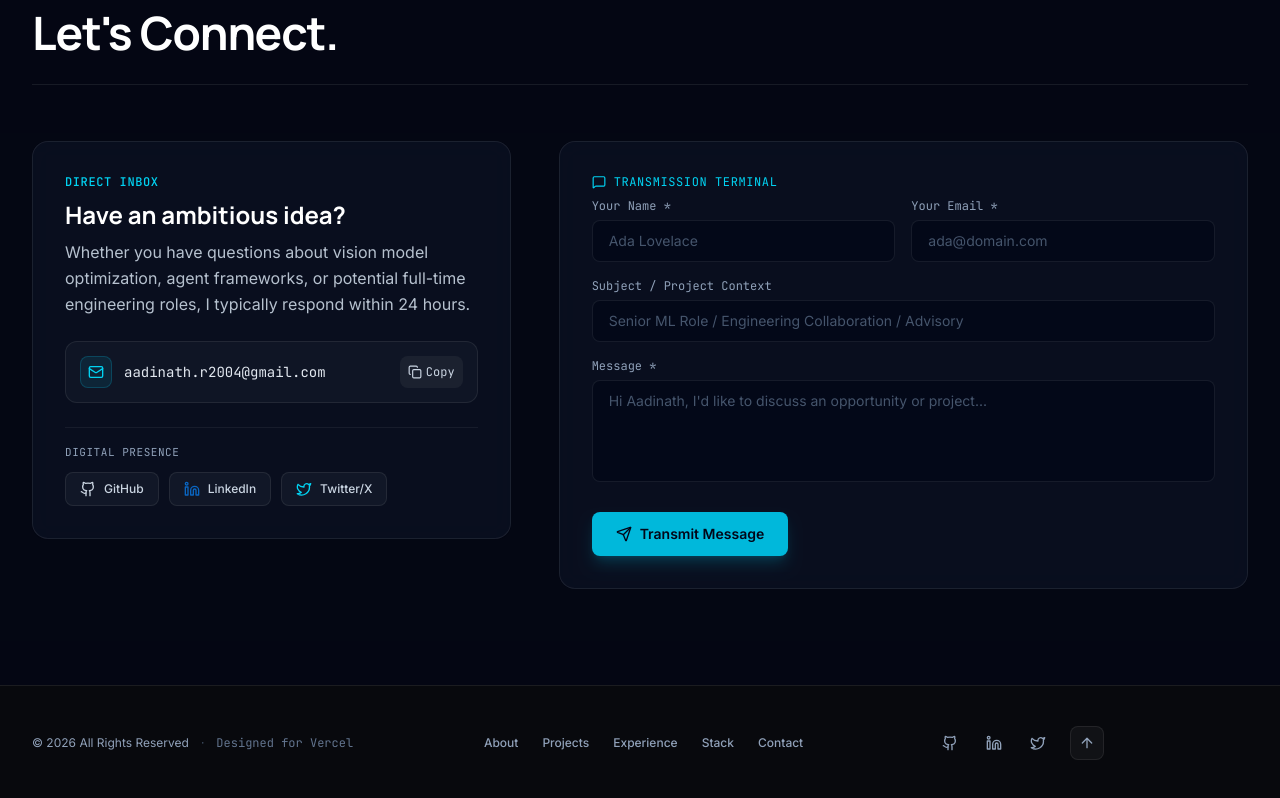
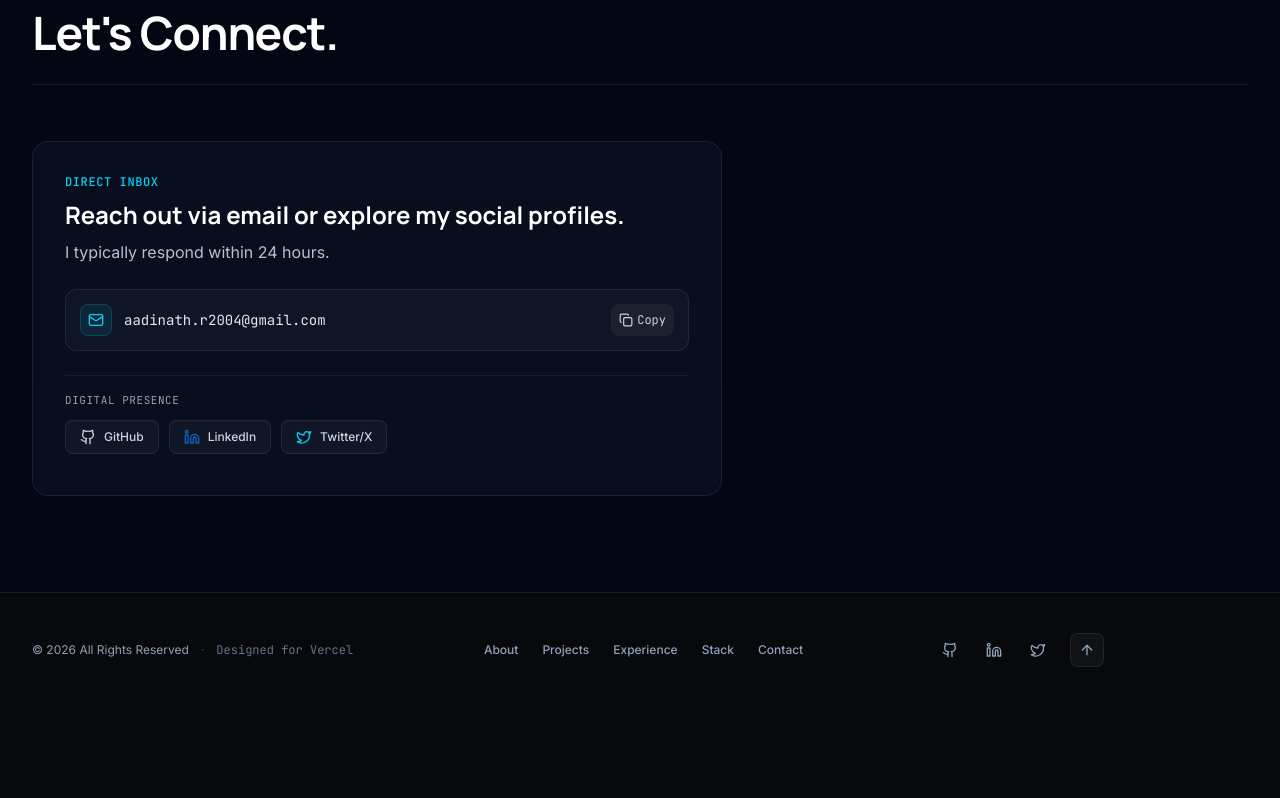
Before and after one commit to aadinathr001/Portfolio-Website-2, a React (Vite) app: page / in a window 1280 px wide. Shown: the part 6980-7778 px from the top of the page. After the commit the page ends 7687 px from the top, so only its background shows below. Built offline with nearby package versions, Linux system fonts and the light colour scheme.

Commit message:
edited contact page, removed transmission

```diff
--- a/src/components/Contact.tsx
+++ b/src/components/Contact.tsx
@@ -46,18 +46,18 @@ export const Contact: React.FC = () => {
 
         <div className="grid grid-cols-1 lg:grid-cols-12 gap-12 items-start">
           {/* Left Column: Direct channels and social profiles */}
-          <div className="lg:col-span-5 flex flex-col space-y-6">
-            <div className="p-6 sm:p-8 rounded-2xl bg-slate-900/50 backdrop-blur-md border border-white/[0.08]">
+          <div className="lg:col-span-5 w-[390px] max-w-full flex flex-col space-y-6">
+            <div className="p-6 sm:p-8 w-[690px] h-[355px] rounded-2xl bg-slate-900/50 backdrop-blur-md border border-white/[0.08]">
               <div className="text-xs font-mono text-cyan-400 uppercase tracking-wider mb-2 font-medium">
                 DIRECT INBOX
               </div>
               {/* Title: H3 Manrope 700 (24-32px range) */}
               <h3 className="text-xl sm:text-2xl font-['Manrope'] font-bold text-white mb-2 leading-snug">
-                Have an ambitious idea?
+                Reach out via email or explore my social profiles.
               </h3>
               {/* Paragraph: Body Inter 400 (16-18px) */}
               <p className="font-['Inter'] font-normal text-base text-slate-300/90 leading-relaxed mb-6">
-                Whether you have questions about vision model optimization, agent frameworks, or potential full-time engineering roles, I typically respond within 24 hours.
+                I typically respond within 24 hours.
               </p>
 
 
@@ -127,123 +127,6 @@ export const Contact: React.FC = () => {
               </div>
             </div>
           </div>
-
-          {/* Right Column: Interactive Contact Form */}
-          <div className="lg:col-span-7">
-            <div className="p-6 sm:p-8 rounded-2xl bg-slate-900/50 backdrop-blur-md border border-white/[0.08]">
-              {submitted ? (
-                <div className="py-12 flex flex-col items-center justify-center text-center">
-                  <div className="w-14 h-14 rounded-full bg-emerald-500/10 border border-emerald-400/30 flex items-center justify-center mb-4">
-                    <Check className="w-7 h-7 text-emerald-400" />
-                  </div>
-                  <h3 className="text-2xl sm:text-3xl font-['Manrope'] font-bold text-white mb-2">
-                    Message Dispatched
-                  </h3>
-                  <p className="font-['Inter'] font-normal text-base text-slate-300 max-w-md mb-6 leading-relaxed">
-
-                    Thank you for reaching out, <span className="text-cyan-300 font-semibold">{formData.name}</span>. Your dispatch has been logged and sent to {PORTFOLIO_CONFIG.EMAIL}. I'll review and reply shortly.
-                  </p>
-                  <button
-                    onClick={() => {
-                      setSubmitted(false);
-                      setFormData({ name: "", email: "", subject: "", message: "" });
-                    }}
-                    className="px-5 py-2 rounded-lg bg-white/[0.06] hover:bg-white/[0.12] text-xs font-mono text-slate-300 hover:text-white border border-white/10 transition-colors"
-                  >
-                    Send another message
-                  </button>
-                </div>
-              ) : (
-                <form onSubmit={handleSubmit} className="space-y-4">
-                  <div className="text-xs font-mono text-cyan-400 uppercase tracking-wider mb-2 flex items-center gap-2">
-                    <MessageSquare className="w-3.5 h-3.5" />
-                    <span>TRANSMISSION TERMINAL</span>
-                  </div>
-
-                  <div className="grid grid-cols-1 sm:grid-cols-2 gap-4">
-                    <div>
-                      <label htmlFor="contact-name" className="block text-xs font-mono text-slate-400 mb-1.5">
-                        Your Name *
-                      </label>
-                      <input
-                        id="contact-name"
-                        type="text"
-                        required
-                        value={formData.name}
-                        onChange={(e) => setFormData({ ...formData, name: e.target.value })}
-                        placeholder="Ada Lovelace"
-                        className="w-full px-4 py-2.5 rounded-lg bg-slate-950/70 border border-white/[0.08] focus:border-cyan-400/60 focus:outline-none text-sm text-slate-100 placeholder:text-slate-600 transition-colors font-sans"
-                      />
-                    </div>
-
-                    <div>
-                      <label htmlFor="contact-email" className="block text-xs font-mono text-slate-400 mb-1.5">
-                        Your Email *
-                      </label>
-                      <input
-                        id="contact-email"
-                        type="email"
-                        required
-                        value={formData.email}
-                        onChange={(e) => setFormData({ ...formData, email: e.target.value })}
-                        placeholder="ada@domain.com"
-                        className="w-full px-4 py-2.5 rounded-lg bg-slate-950/70 border border-white/[0.08] focus:border-cyan-400/60 focus:outline-none text-sm text-slate-100 placeholder:text-slate-600 transition-colors font-sans"
-                      />
-                    </div>
-                  </div>
-
-                  <div>
-                    <label htmlFor="contact-subject" className="block text-xs font-mono text-slate-400 mb-1.5">
-                      Subject / Project Context
-                    </label>
-                    <input
-                      id="contact-subject"
-                      type="text"
-                      value={formData.subject}
-                      onChange={(e) => setFormData({ ...formData, subject: e.target.value })}
-                      placeholder="Senior ML Role / Engineering Collaboration / Advisory"
-                      className="w-full px-4 py-2.5 rounded-lg bg-slate-950/70 border border-white/[0.08] focus:border-cyan-400/60 focus:outline-none text-sm text-slate-100 placeholder:text-slate-600 transition-colors font-sans"
-                    />
-                  </div>
-
-                  <div>
-                    <label htmlFor="contact-message" className="block text-xs font-mono text-slate-400 mb-1.5">
-                      Message *
-                    </label>
-                    <textarea
-                      id="contact-message"
-                      rows={4}
-                      required
-                      value={formData.message}
-                      onChange={(e) => setFormData({ ...formData, message: e.target.value })}
-                      placeholder="Hi Aadinath, I'd like to discuss an opportunity or project..."
-                      className="w-full px-4 py-2.5 rounded-lg bg-slate-950/70 border border-white/[0.08] focus:border-cyan-400/60 focus:outline-none text-sm text-slate-100 placeholder:text-slate-600 transition-colors resize-none font-sans"
-                    />
-                  </div>
-
-                  <div className="pt-2">
-                    <button
-                      type="submit"
-                      disabled={isSubmitting}
-                      className="inline-flex items-center justify-center gap-2 px-6 py-3 rounded-lg bg-cyan-500 hover:bg-cyan-400 disabled:opacity-50 text-slate-950 text-xs sm:text-sm font-semibold shadow-lg shadow-cyan-500/20 transition-all cursor-pointer"
-                    >
-                      {isSubmitting ? (
-                        <>
-                          <span className="w-3.5 h-3.5 border-2 border-slate-950 border-t-transparent rounded-full animate-spin" />
-                          <span>Dispatching...</span>
-                        </>
-                      ) : (
-                        <>
-                          <Send className="w-4 h-4" />
-                          <span>Transmit Message</span>
-                        </>
-                      )}
-                    </button>
-                  </div>
-                </form>
-              )}
-            </div>
-          </div>
         </div>
       </div>
     </section>
```
